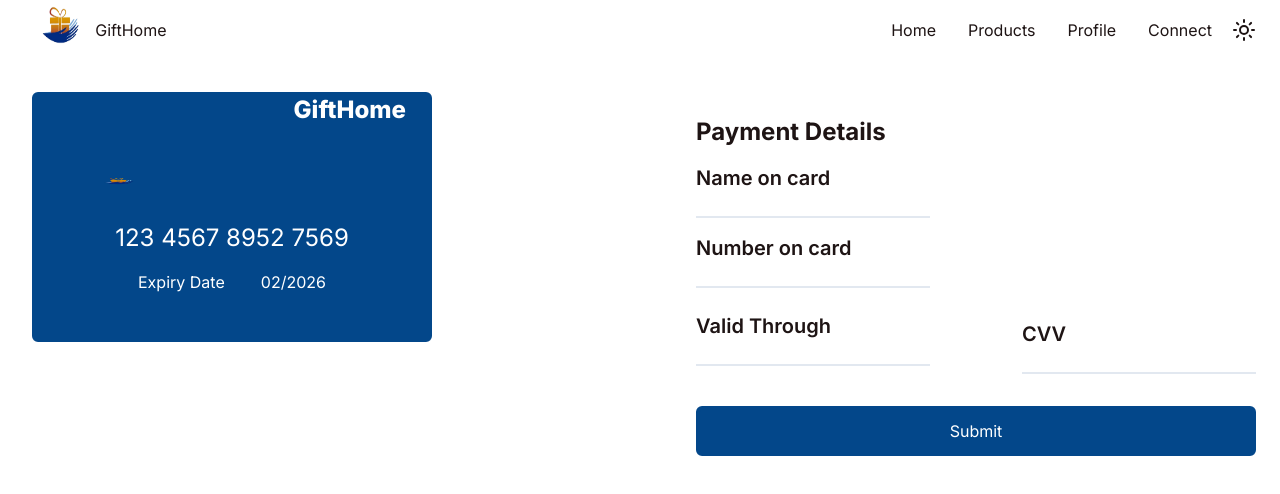
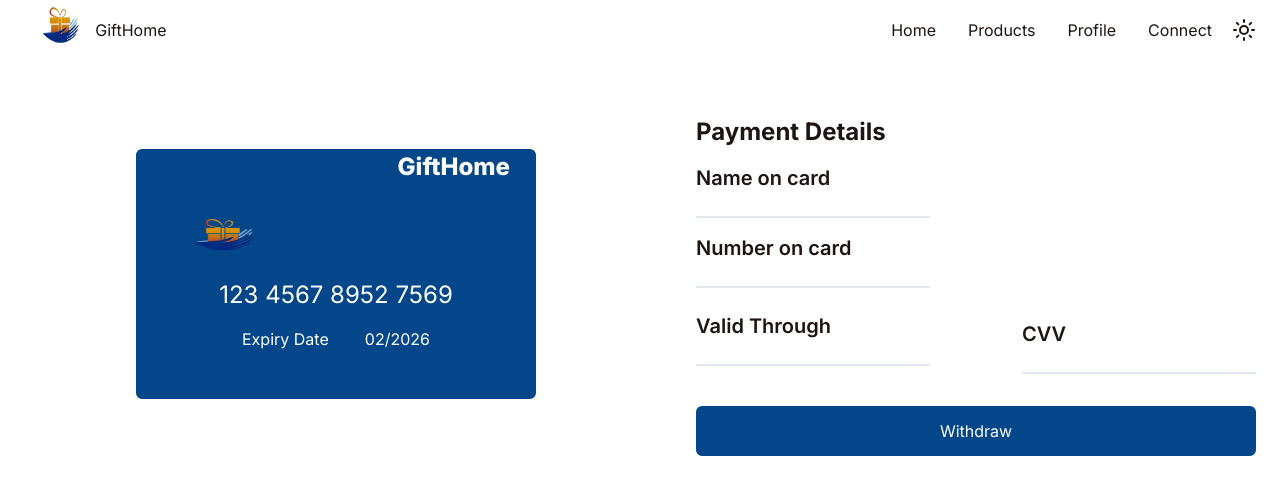
Before and after one commit to Preciousnnebuogor/bookton, a Next.js app: page /profile in a window 1280 px wide. Shown: the top 494 px of the page. Built offline with nearby package versions, Linux system fonts and the light colour scheme.

Commit message:
adjusted

```diff
--- a/app/profile/page.tsx
+++ b/app/profile/page.tsx
@@ -4,9 +4,10 @@ export default function Profile() {
   return (
     <div className={``}>
       <div className={"grid grid-cols-1 md:grid-cols-[50%_50%] gap-x-8 p-8"}>
+        <div className={`md:flex md:items-center md:justify-center md:w-full md:h-full`}>
           <div
             className={`bg-[#03478a] rounded-md  px-6 border-[#03478a]
-          border-2 text-white h-[250px] w-[400px] `}
+          border-2 text-white h-[250px] md:w-[400px] w-full`}
           >
             <p
               className={`flex justify-end items-end text-2xl font-extrabold mb-4`}
@@ -14,7 +15,10 @@ export default function Profile() {
               GiftHome
             </p>
 
-          <img src={ImageApp.logo} className={`h-[80px] w-[120px] p-8 mb-0`} />
+            <img
+              src={ImageApp.logo}
+              className={`h-[80px] w-[120px] mb-0`}
+            />
             <p className={`flex justify-center items-center text-2xl `}>
               123 {""} 4567 {""} 8952 {""} 7569
             </p>
@@ -23,6 +27,8 @@ export default function Profile() {
               <p>02/2026</p>
             </div>
           </div>
+        </div>
+
         <div className={`px-6 mt-6`}>
           <p className={`text-2xl font-bold pb-4`}>Payment Details</p>
           <div>
@@ -48,7 +54,7 @@ export default function Profile() {
               className={`rounded-md px-8 mt-8  text-white border-[#03478a] bg-[#03478a]
             border-4 w-full h-[50px]`}
             >
-              Submit
+              Withdraw
             </button>
           </div>
         </div>
```
Lines whose indentation alone changed are shown as unchanged.
